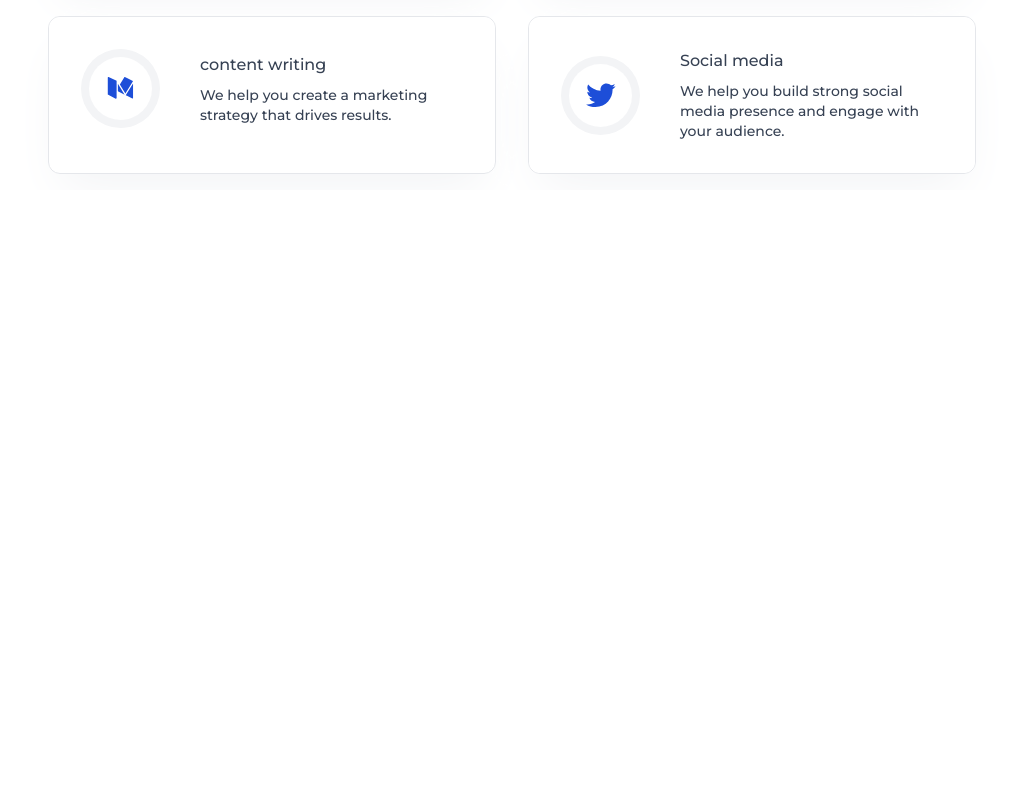
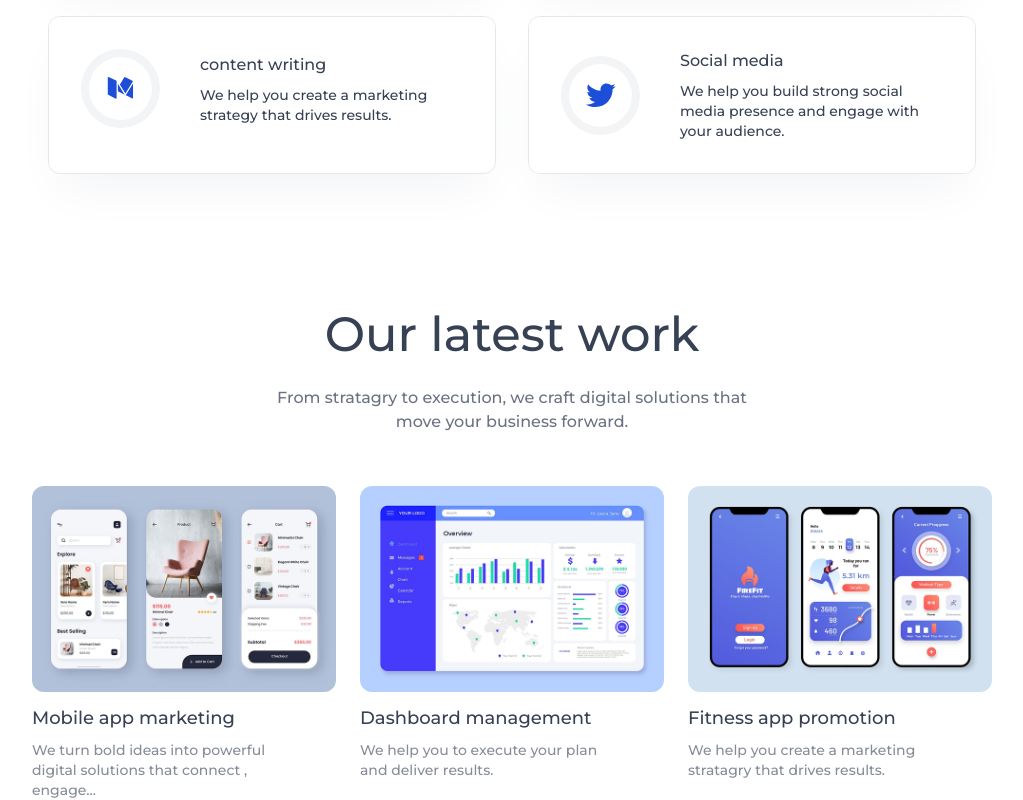
Before and after one commit to neetaPurohit/agency-ai, a React (Vite) app: page / in a window 1280 px wide. Shown: the part 1733-2533 px from the top of the page, without its empty margins (128-1151 px from the left). Before the commit the page ends 1923 px from the top, so only its background shows below. Built offline with nearby package versions, Linux system fonts and the light colour scheme.

Commit message:
ourWork section added

```diff
--- a/src/App.jsx
+++ b/src/App.jsx
@@ -3,6 +3,7 @@
 import Hero from "./components/Hero";
 import TrustedBy from "./components/TrustedBy";
 import Services from "./components/Services";
+import OurWork from "./components/OurWork";
 
 const App = () => {
     const [theme, setTheme] = useState(localStorage.getItem('theme') ?  localStorage.getItem('theme') : 'light');
@@ -12,6 +13,7 @@
          <Hero/>
          <TrustedBy/>
          <Services/>
+         <OurWork/>
     </div>
 
   )
--- /dev/null
+++ b/src/components/OurWork.jsx
@@ -0,0 +1,41 @@
+import assets from "../assets/assets"
+import Title from "./Title"
+
+const OurWork = () => {
+    const workData = [
+        {
+            title:'Mobile app marketing',
+            description:'We turn bold ideas into powerful digital solutions that connect , engage...',
+            image:assets.work_mobile_app
+        },
+        {
+            title:'Dashboard management',
+            description:'We help you to execute your plan and deliver results.',
+            image:assets.work_dashboard_management
+        },
+        {
+            title:'Fitness app promotion',
+            description:'We help you create a marketing stratagry that drives results.',
+            image:assets.work_fitness_app
+        },
+    ]
+  return (
+    <div id="our-work" className="flex flex-col items-center gap-7 px-4 sm:px-12 lg:px-24 xl:px-40 pt-30 text-gray-700 dark:text-white">
+      <Title title='Our latest work' desc='From stratagry to execution,  we craft digital solutions that move your business forward.' />
+
+      <div className="grid sm:grid-cols-2 lg:grid-cols-3 gap-6  w-full max-w-5xl">
+         {
+            workData.map((work, index)=>(
+                <div key={index} className="hover:scale-102 duration-500 transition-all cursor-pointer">
+                      <img src={work.image} alt="work_image" className="w-full rounded-xl" />
+                      <h3 className="mt-3 mb-2 text-lg font-semibold">{work.title}</h3>
+                      <p className="text-sm opacity-60 w-5/6">{work.description}</p>
+                </div>
+            ))
+         }
+      </div>
+    </div>
+  )
+}
+
+export default OurWork
```
